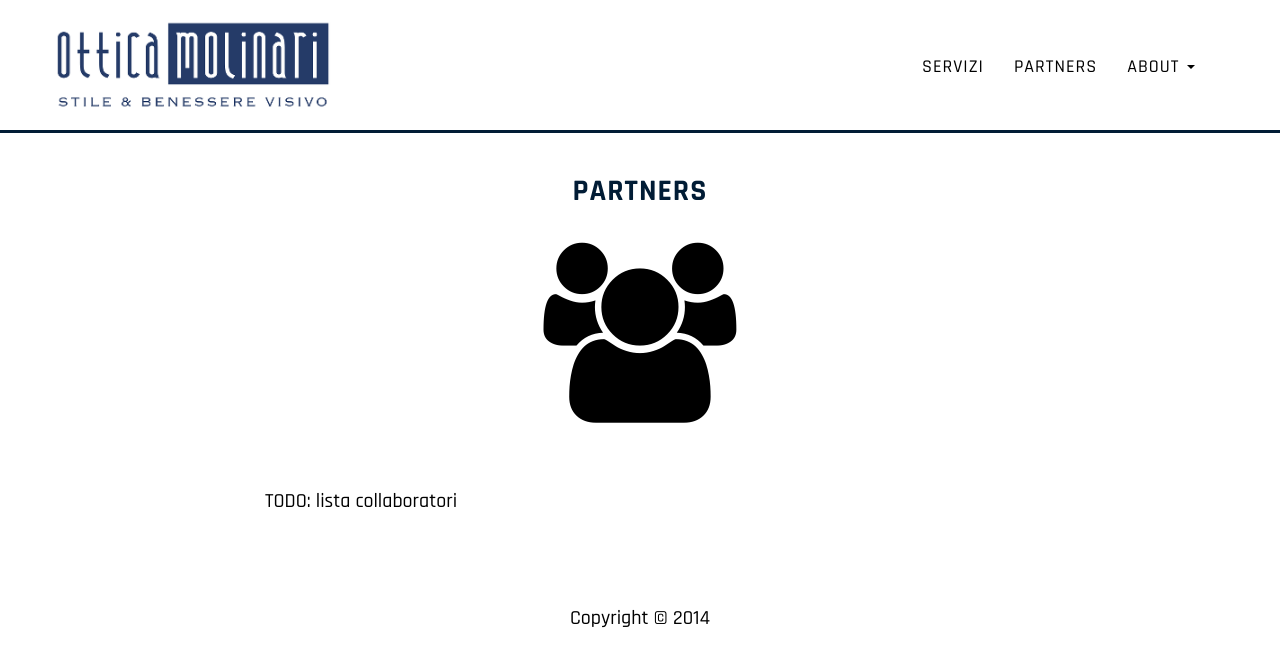
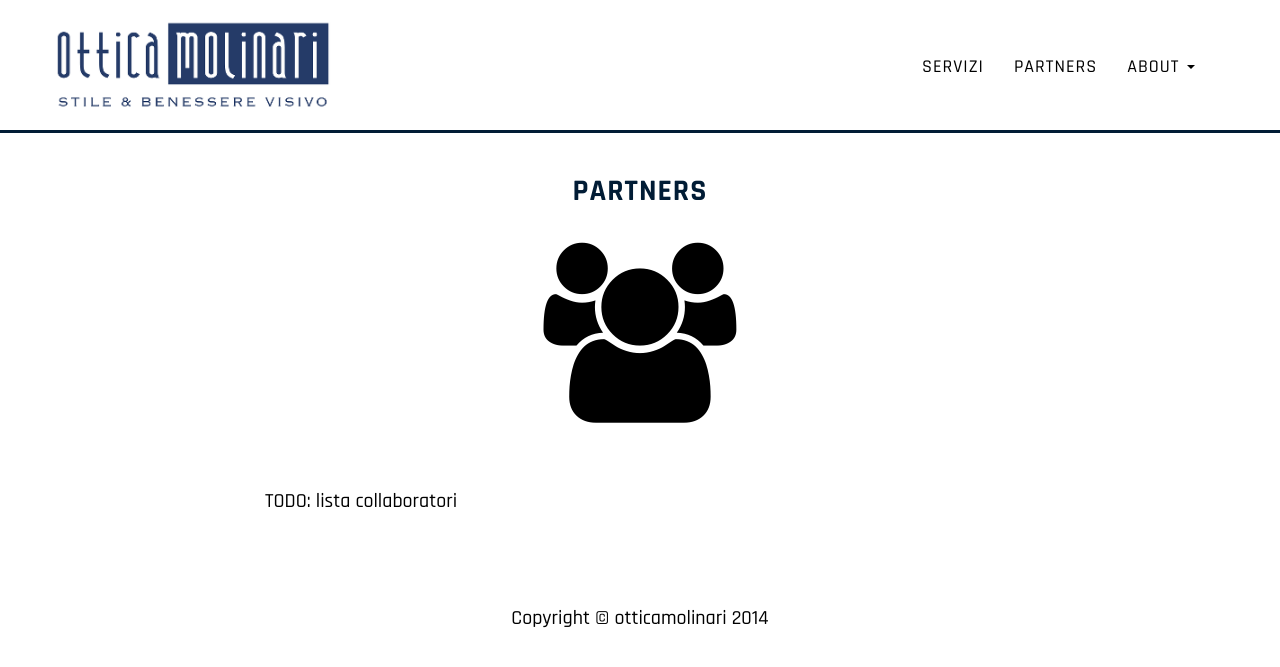
Before and after one commit to emmenko/otticamolinari, a Jekyll site: the page built from partners/index.html, in a window 1280 px wide. Shown: the top 667 px of the page. Built offline with Jekyll 4.4.1, drawn with Linux system fonts in a browser that asks for light colours; nearby versions of some CDN libraries; Markdown is read by kramdown in place of the engine named in the settings.

Commit message:
Some typos

```diff
--- a/_layouts/master.html
+++ b/_layouts/master.html
@@ -93,7 +93,7 @@
     <!-- Footer -->
     <footer>
       <div class="container text-center">
-        <p>Copyright &copy; {{'now' | date: "%Y"}}</p>
+        <p>Copyright &copy; otticamolinari {{'now' | date: "%Y"}}</p>
       </div>
     </footer>
 
--- a/index.html
+++ b/index.html
@@ -94,7 +94,7 @@
         <span class="fa fa-minus"></span>
         <img class="img-circle" src="{{ site.base_path }}/assets/img/gravatar_small.png" alt="Paolo Molinari">
       </div>
-      <p>Le origini e il successo dell'Ottica Molinari</p>
+      <p>Le origini e il successo dell'<em>Ottica Molinari</em></p>
       <a class="link" href="{{ site.base_path }}/negozio"><span class="fa fa-plus"></span></a>
     </div>
   </div>
```
Also changed, not shown: other parts of index.html (+1 -1 lines).
